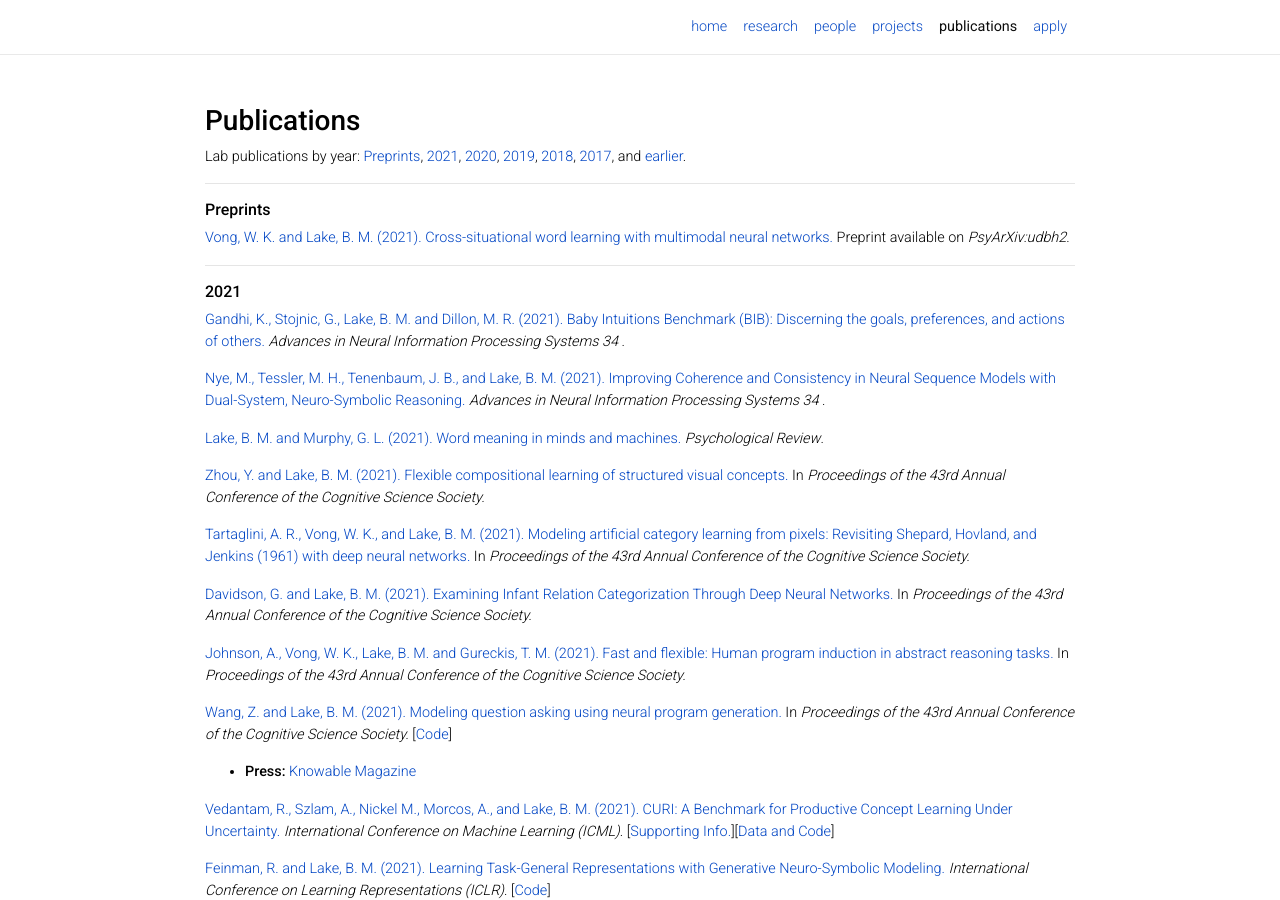
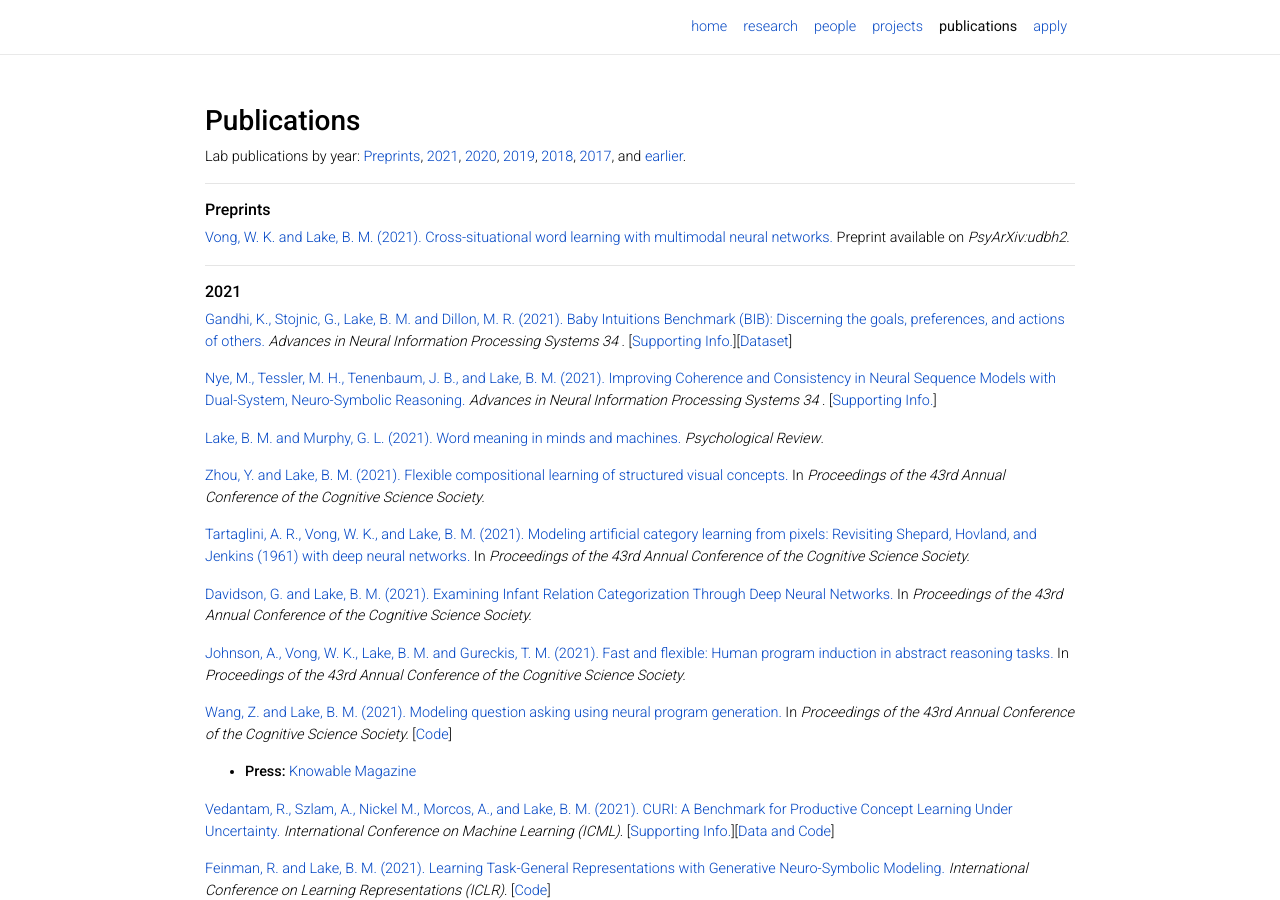
Before and after one commit to lake-lab/lake-lab.github.io, a Jekyll site: the page built from _pages/publications.md, in a window 1280 px wide and 900 px high. Built offline with Jekyll 4.4.1, drawn with Linux system fonts in a browser that asks for light colours; nearby versions of some CDN libraries; comment, search, counter and statistics services are not loaded; a style sheet for code colours, icons or effects is not loaded.

Commit message:
updated neurips

```diff
--- a/_pages/publications.md
+++ b/_pages/publications.md
@@ -17,9 +17,10 @@
 ---
 ###### __2021__
 
-<a href="https://cims.nyu.edu/~brenden/papers/2102.11938.pdf">Gandhi, K., Stojnic, G., Lake, B. M. and Dillon, M. R. (2021). Baby Intuitions Benchmark (BIB): Discerning the goals, preferences, and actions of others.</a> <em> Advances in Neural Information Processing Systems 34 </em>.
+<a href="https://cims.nyu.edu/~brenden/papers/GandhiEtAl2021NeurIPS.pdf">Gandhi, K., Stojnic, G., Lake, B. M. and Dillon, M. R. (2021). Baby Intuitions Benchmark (BIB): Discerning the goals, preferences, and actions of others.</a> <em> Advances in Neural Information Processing Systems 34 </em>. [<a href="https://cims.nyu.edu/~brenden/papers/GandhiEtAl2021NeurIPS_supp.pdf">Supporting Info.</a>][<a href="https://www.kanishkgandhi.com/bib">Dataset</a>]
 
-<a href="https://cims.nyu.edu/~brenden/papers/2107.02794.pdf">Nye, M., Tessler, M. H., Tenenbaum, J. B., and Lake, B. M. (2021). Improving Coherence and Consistency in Neural Sequence Models with Dual-System, Neuro-Symbolic Reasoning.</a> <em> Advances in Neural Information Processing Systems 34 </em>.
+<a href="https://cims.nyu.edu/~brenden/papers/NyeEtAl2021NeurIPS.pdf">Nye, M., Tessler, M. H., Tenenbaum, J. B., and Lake, B. M. (2021). Improving Coherence and Consistency in Neural Sequence Models with Dual-System, Neuro-Symbolic Reasoning.</a> <em> Advances in Neural Information Processing Systems 34 </em>. [<a href="https://cims.nyu.edu/~brenden/papers/NyeEtAl2021NeurIPS_supp.pdf">Supporting Info.</a>]
+
 
 <a href="https://cims.nyu.edu/~brenden/papers/LakeMurphy2021PsychReview.pdf">Lake, B. M. and Murphy, G. L. (2021). Word meaning in minds and machines.</a> <em>Psychological Review</em>.
 
```
Also changed, not shown: index.md (+1 -1 lines).
